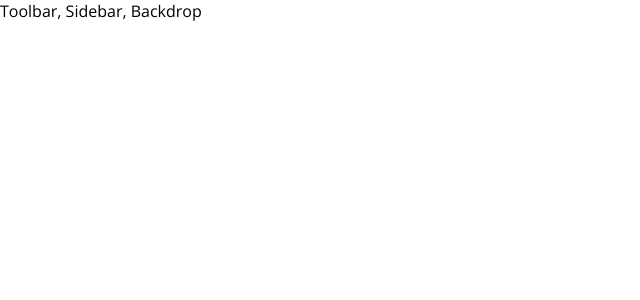
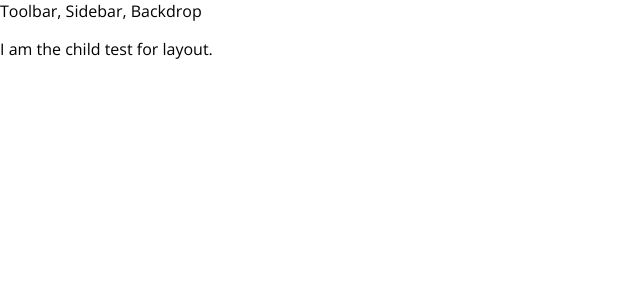
Before and after one commit to rob212/burger-builder, a React (Create React App) app: page / in a window 1280 px wide. Shown: the top 300 px of the page, without its empty margins (0-640 px from the left). Built offline with nearby package versions, Linux system fonts and the light colour scheme.

Commit message:
initial commit

```diff
--- a/src/App.js
+++ b/src/App.js
@@ -4,7 +4,11 @@ import Layout from './components/layout/layout';
 
 function App() {
   return (
-    <Layout />
+    <div>
+    <Layout>
+      <p>I am the child test for layout.</p>
+    </Layout>
+    </div>
   );
 }
 
```
